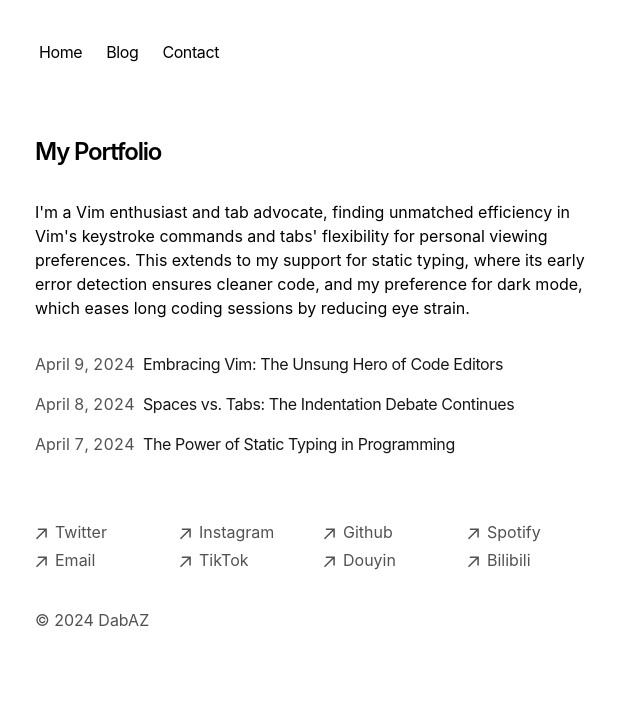
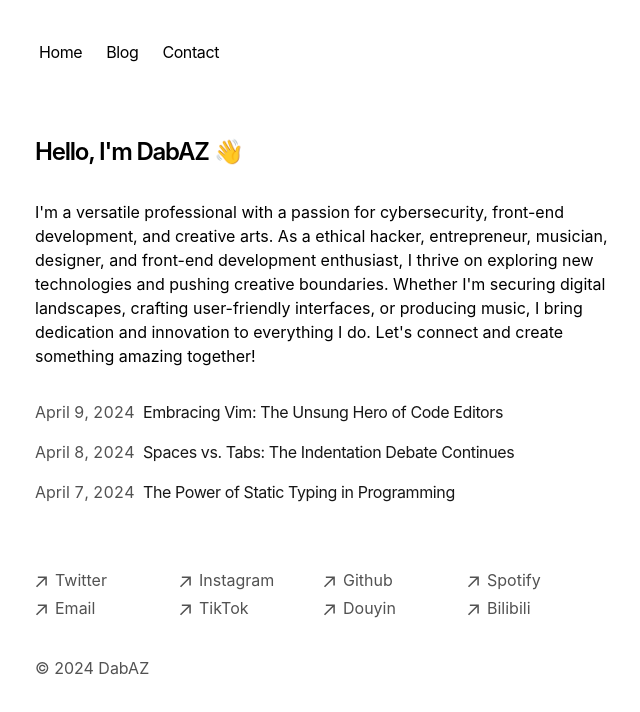
Before and after one commit to dabaz-official/dabaz-portfolio, a Next.js app: page / in a window 1280 px wide. Shown: the top 712 px of the page, without its empty margins (317-957 px from the left). Built offline with nearby package versions, Linux system fonts and the light colour scheme.

Commit message:
feat: update home paragraph

```diff
--- a/app/page.tsx
+++ b/app/page.tsx
@@ -4,14 +4,10 @@ export default function Page() {
   return (
     <section>
       <h1 className="mb-8 text-2xl font-semibold tracking-tighter">
-        My Portfolio
+        Hello, I'm DabAZ 👋
       </h1>
       <p className="mb-4">
-        {`I'm a Vim enthusiast and tab advocate, finding unmatched efficiency in
-        Vim's keystroke commands and tabs' flexibility for personal viewing
-        preferences. This extends to my support for static typing, where its
-        early error detection ensures cleaner code, and my preference for dark
-        mode, which eases long coding sessions by reducing eye strain.`}
+        {`I'm a versatile professional with a passion for cybersecurity, front-end development, and creative arts. As a ethical hacker, entrepreneur, musician, designer, and front-end development enthusiast, I thrive on exploring new technologies and pushing creative boundaries. Whether I'm securing digital landscapes, crafting user-friendly interfaces, or producing music, I bring dedication and innovation to everything I do. Let's connect and create something amazing together!`}
       </p>
       <div className="my-8">
         <BlogPosts />
```
